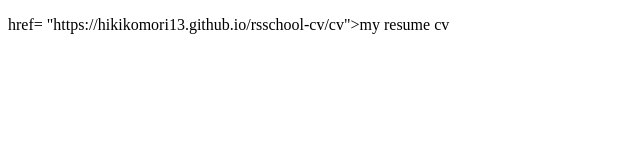
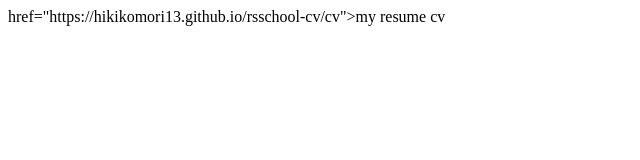
Before and after one commit to Hikikomori13/rsschool-cv, a plain HTML site: page index.html in a window 1280 px wide. Shown: the whole page, without its empty margins (0-640 px from the left). Drawn offline with Linux system fonts and the light colour scheme.

Commit message:
fix: code change

```diff
--- a/index.html
+++ b/index.html
@@ -7,6 +7,6 @@
     <title>Document</title>
 </head>
 <body>
-    <p><a> href= "https://hikikomori13.github.io/rsschool-cv/cv">my resume cv</a></p>
+    <a> href="https://hikikomori13.github.io/rsschool-cv/cv">my resume cv</a>
 </body>
 </html>
```
